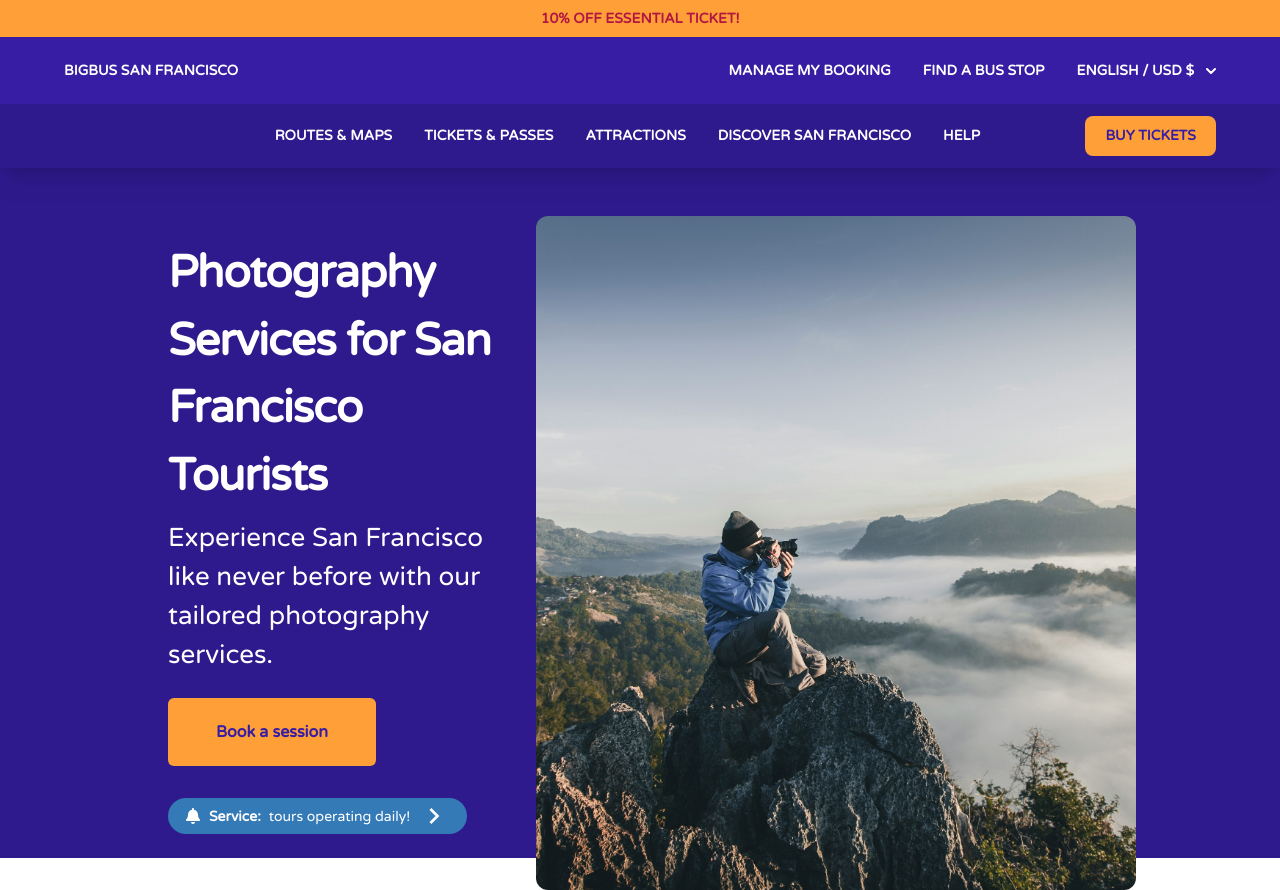
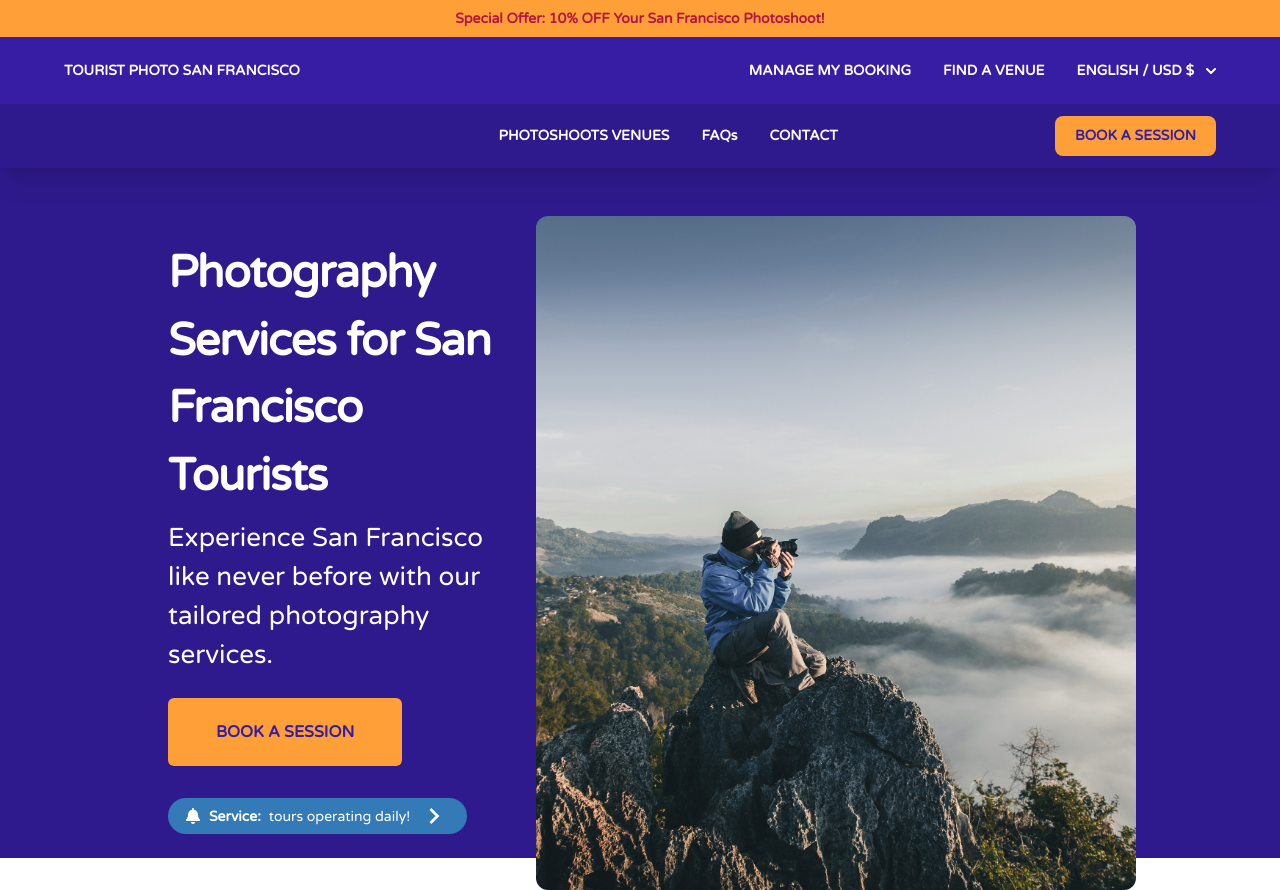
Before and after one commit to focus110/photoshoots-for-tourist, a React (Create React App) app: page / in a window 1280 px wide. Built offline with nearby package versions, Linux system fonts and the light colour scheme.

Commit message:
changed text on corresponding text on topbar, menu, banner

```diff
--- a/src/components/Banner.jsx
+++ b/src/components/Banner.jsx
@@ -21,7 +21,7 @@ const Banner = () => {
               href="#"
               class="w-max bg-secondary text-primary text-[14px] md:text-[16px] font-semibold items-center px-12 py-6 text-sm text-center rounded-md"
             >
-              Book a session
+              BOOK A SESSION
             </a>
             {/* <a
               href="#"
--- a/src/components/Menu.jsx
+++ b/src/components/Menu.jsx
@@ -11,7 +11,7 @@ const Menu = () => {
             href="#"
             class="text-primary text-[14px] 3xl:text-[18px] font-semibold bg-secondary transition-all duration-150 hover:bg-white rounded-lg text-sm px-4 py-2 md:px-5 md:py-2.5"
           >
-            BUY TICKETS
+            BOOK A SESSION
           </a>
         </div>
         <div
@@ -25,23 +25,7 @@ const Menu = () => {
                 class="block py-2 px-3 text-[14px] 3xl:text-[18px] font-bold text-white border-b border-dark-red transition-all duration-150 hover:border-white md:border-b md:p-0"
                 aria-current="page"
               >
-                ROUTES & MAPS
-              </a>
-            </li>
-            <li>
-              <a
-                href="#"
-                class="block py-2 px-3 text-[14px] 3xl:text-[18px] font-bold text-white border-b border-dark-red transition-all duration-150 hover:border-white md:border-b md:p-0 "
-              >
-                TICKETS & PASSES
-              </a>
-            </li>
-            <li>
-              <a
-                href="#"
-                class="block py-2 px-3 text-[14px] 3xl:text-[18px] font-bold text-white border-b border-dark-red transition-all duration-150 hover:border-white md:border-b md:p-0 "
-              >
-                ATTRACTIONS
+                PHOTOSHOOTS VENUES
               </a>
             </li>
             <li>
@@ -49,15 +33,15 @@ const Menu = () => {
                 href="#"
                 class="block py-2 px-3 text-white text-[14px] 3xl:text-[18px] font-bold border-b border-dark-red transition-all duration-150 hover:border-white md:border-b md:p-0 "
               >
-                DISCOVER SAN FRANCISCO
+                FAQs
               </a>
-            </li>{" "}
+            </li>
             <li>
               <a
                 href="#"
                 class="block py-2 px-3 text-white text-[14px] 3xl:text-[18px] font-bold border-b border-dark-red transition-all duration-150 hover:border-white md:border-b md:p-0 "
               >
-                HELP
+                CONTACT
               </a>
             </li>
           </ul>
--- a/src/components/Navbar.jsx
+++ b/src/components/Navbar.jsx
@@ -11,7 +11,7 @@ const Navbar = () => {
         <a href="#" className="flex items-center space-x-3 rtl:space-x-reverse">
           {/* <img src="" className="h-8" alt="Logo" /> */}
           <span className="self-center text-[14px] 3xl:text-[18px] font-semibold whitespace-nowrap text-white">
-            BIGBUS SAN FRANCISCO
+          TOURIST PHOTO SAN FRANCISCO
           </span>
         </a>
 
@@ -34,7 +34,7 @@ const Navbar = () => {
                 href="#"
                 className="block font-bold text-[14px] 3xl:text-[18px] py-2 px-3 text-white border-b border-gray-100 hover:bg-gray-50 md:hover:bg-transparent md:border-0 md:hover:opacity-60 transition duration-150 md:p-0"
               >
-                FIND A BUS STOP
+                FIND A VENUE
               </a>
             </li>
             <li>
--- a/src/components/Topbar.jsx
+++ b/src/components/Topbar.jsx
@@ -3,7 +3,7 @@ import React from "react";
 const Topbar = () => {
   return (
     <div className="bg-secondary w-full text-[14px] text-center 3xl:text-[18px] p-2 text-accent-red font-semibold">
-      10% OFF ESSENTIAL TICKET!
+      Special Offer: 10% OFF Your San Francisco Photoshoot!
     </div>
   );
 };
```
